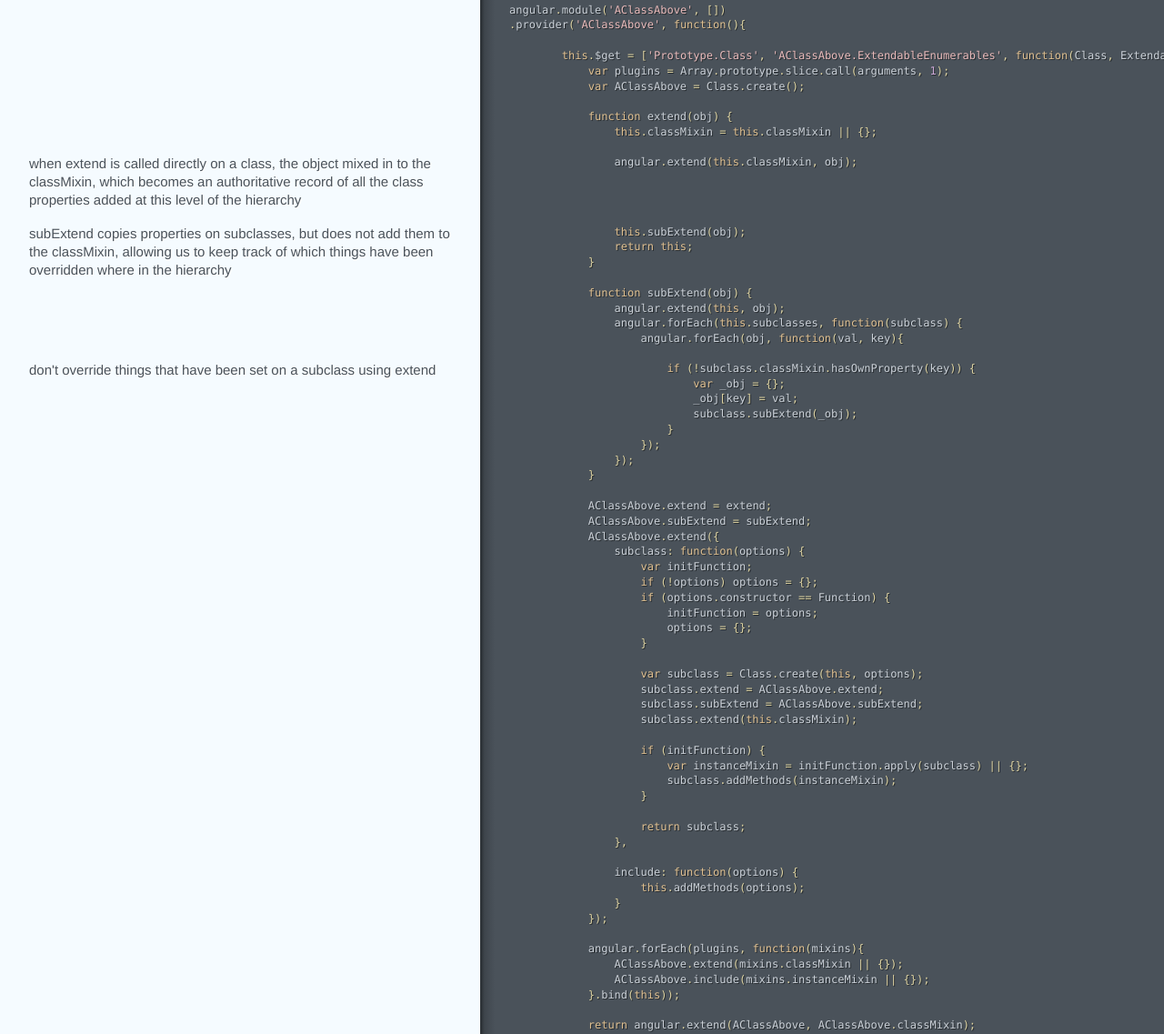
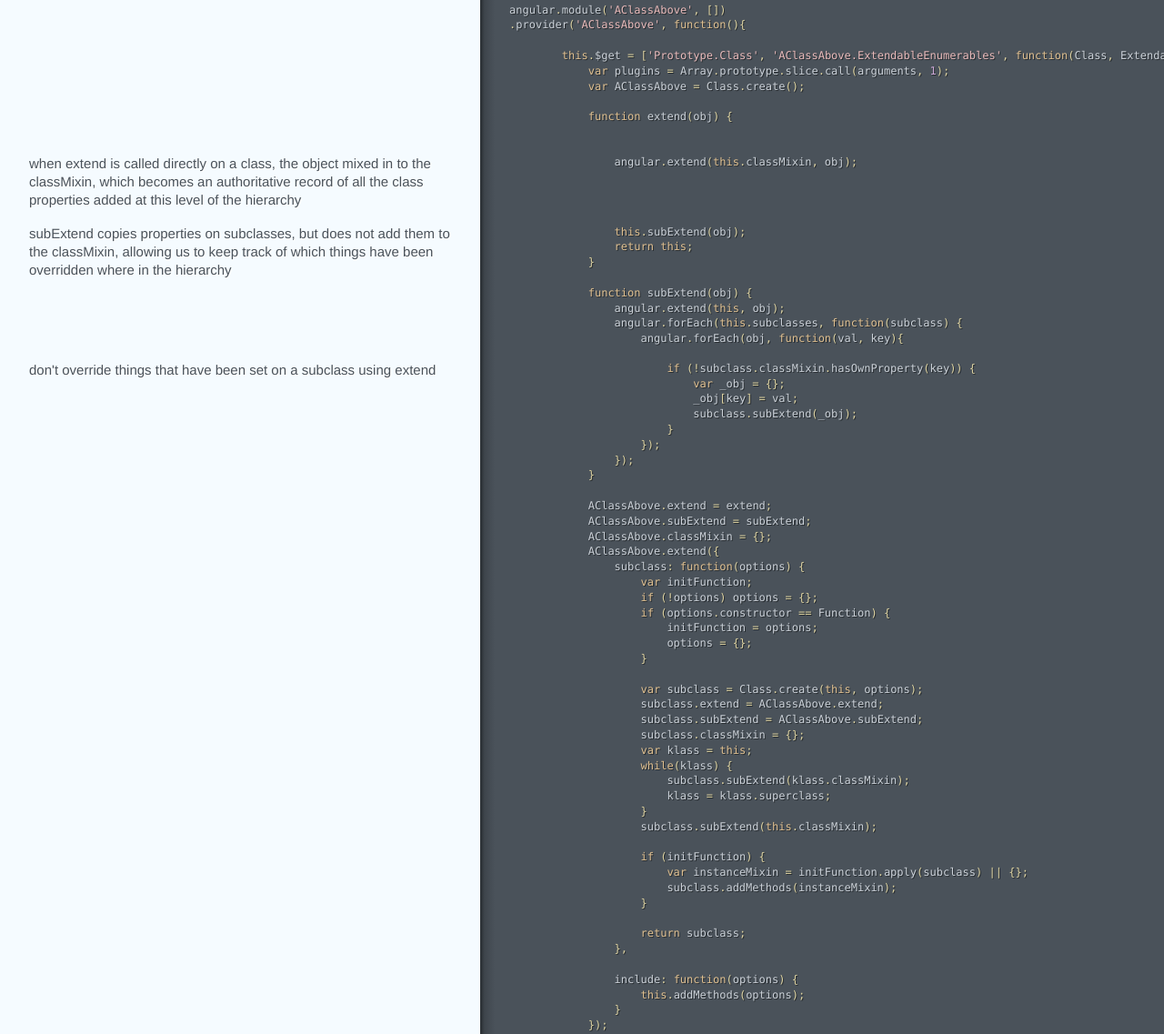
Before and after one commit to quanticedu/a-class-above, a website: page doc/scripts/a_class_above.html in a window 1280 px wide. Shown: the part 63-1200 px from the top of the page at 91% size. Drawn offline with Linux system fonts and the light colour scheme.

Commit message:
Updating docs

```diff
--- a/doc/scripts/a_class_above.html
+++ b/doc/scripts/a_class_above.html
@@ -6,7 +6,7 @@
             <span class="kd">var</span> <span class="nx">AClassAbove</span> <span class="o">=</span> <span class="nx">Class</span><span class="p">.</span><span class="nx">create</span><span class="p">();</span>
 
             <span class="kd">function</span> <span class="nx">extend</span><span class="p">(</span><span class="nx">obj</span><span class="p">)</span> <span class="p">{</span>
-                <span class="k">this</span><span class="p">.</span><span class="nx">classMixin</span> <span class="o">=</span> <span class="k">this</span><span class="p">.</span><span class="nx">classMixin</span> <span class="o">||</span> <span class="p">{};</span></div></div></div><div class="segment"><div class="comments "><div class="wrapper"><p>when extend is called directly on a class, the object
+                </div></div></div><div class="segment"><div class="comments "><div class="wrapper"><p>when extend is called directly on a class, the object
 mixed in to the classMixin, which becomes an authoritative
 record of all the class properties added at this level of the hierarchy</p></div></div><div class="code"><div class="wrapper">                <span class="nx">angular</span><span class="p">.</span><span class="nx">extend</span><span class="p">(</span><span class="k">this</span><span class="p">.</span><span class="nx">classMixin</span><span class="p">,</span> <span class="nx">obj</span><span class="p">);</span>
                 </div></div></div><div class="segment"><div class="comments "><div class="wrapper"><p>subExtend copies properties on subclasses, but does
@@ -30,6 +30,7 @@ using extend</p></div></div><div class="code"><div class="wrapper">
 
             <span class="nx">AClassAbove</span><span class="p">.</span><span class="nx">extend</span> <span class="o">=</span> <span class="nx">extend</span><span class="p">;</span>
             <span class="nx">AClassAbove</span><span class="p">.</span><span class="nx">subExtend</span> <span class="o">=</span> <span class="nx">subExtend</span><span class="p">;</span>
+            <span class="nx">AClassAbove</span><span class="p">.</span><span class="nx">classMixin</span> <span class="o">=</span> <span class="p">{};</span>
             <span class="nx">AClassAbove</span><span class="p">.</span><span class="nx">extend</span><span class="p">({</span>
                 <span class="nx">subclass</span><span class="o">:</span> <span class="kd">function</span><span class="p">(</span><span class="nx">options</span><span class="p">)</span> <span class="p">{</span>
                     <span class="kd">var</span> <span class="nx">initFunction</span><span class="p">;</span>
@@ -42,7 +43,13 @@ using extend</p></div></div><div class="code"><div class="wrapper">
                     <span class="kd">var</span> <span class="nx">subclass</span> <span class="o">=</span> <span class="nx">Class</span><span class="p">.</span><span class="nx">create</span><span class="p">(</span><span class="k">this</span><span class="p">,</span> <span class="nx">options</span><span class="p">);</span>
                     <span class="nx">subclass</span><span class="p">.</span><span class="nx">extend</span> <span class="o">=</span> <span class="nx">AClassAbove</span><span class="p">.</span><span class="nx">extend</span><span class="p">;</span>
                     <span class="nx">subclass</span><span class="p">.</span><span class="nx">subExtend</span> <span class="o">=</span> <span class="nx">AClassAbove</span><span class="p">.</span><span class="nx">subExtend</span><span class="p">;</span>
-                    <span class="nx">subclass</span><span class="p">.</span><span class="nx">extend</span><span class="p">(</span><span class="k">this</span><span class="p">.</span><span class="nx">classMixin</span><span class="p">);</span>
+                    <span class="nx">subclass</span><span class="p">.</span><span class="nx">classMixin</span> <span class="o">=</span> <span class="p">{};</span>
+                    <span class="kd">var</span> <span class="nx">klass</span> <span class="o">=</span> <span class="k">this</span><span class="p">;</span>
+                    <span class="k">while</span><span class="p">(</span><span class="nx">klass</span><span class="p">)</span> <span class="p">{</span>
+                        <span class="nx">subclass</span><span class="p">.</span><span class="nx">subExtend</span><span class="p">(</span><span class="nx">klass</span><span class="p">.</span><span class="nx">classMixin</span><span class="p">);</span>
+                        <span class="nx">klass</span> <span class="o">=</span> <span class="nx">klass</span><span class="p">.</span><span class="nx">superclass</span><span class="p">;</span>
+                    <span class="p">}</span>
+                    <span class="nx">subclass</span><span class="p">.</span><span class="nx">subExtend</span><span class="p">(</span><span class="k">this</span><span class="p">.</span><span class="nx">classMixin</span><span class="p">);</span>
 
                     <span class="k">if</span> <span class="p">(</span><span class="nx">initFunction</span><span class="p">)</span> <span class="p">{</span>
                         <span class="kd">var</span> <span class="nx">instanceMixin</span> <span class="o">=</span> <span class="nx">initFunction</span><span class="p">.</span><span class="nx">apply</span><span class="p">(</span><span class="nx">subclass</span><span class="p">)</span> <span class="o">||</span> <span class="p">{};</span>
```
Also changed, not shown: doc/spec/a_class_above_spec.html (+23 -0 lines).
